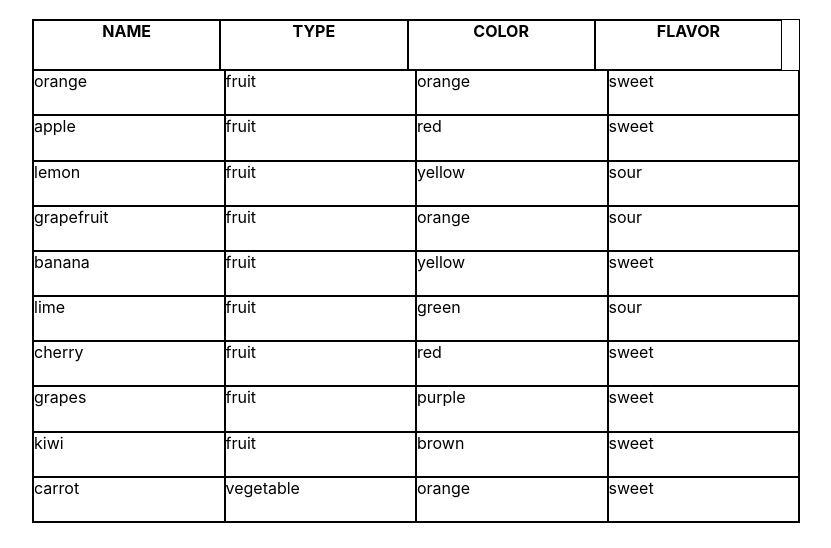
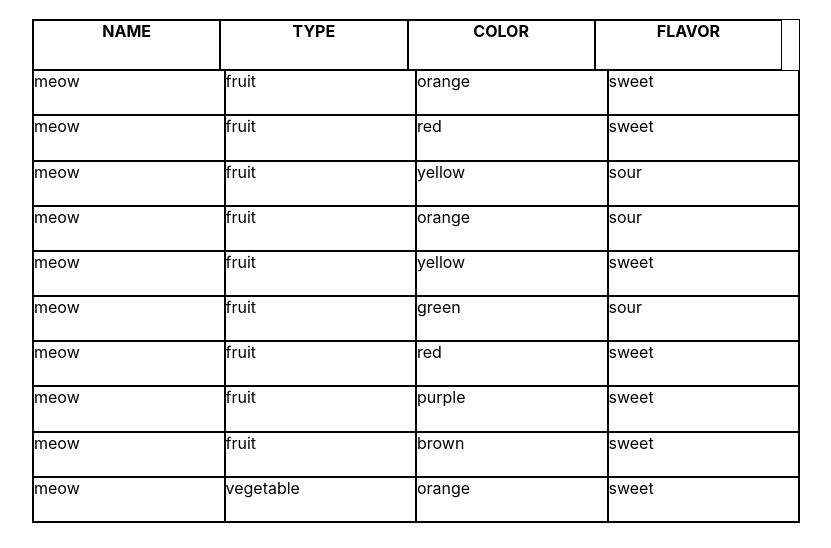
Before and after one commit to JamesStop/table-filtering-practice, a React (Create React App) app: page / in a window 1280 px wide. Shown: the part 249-797 px from the top of the page, without its empty margins (224-1055 px from the left). Built offline with nearby package versions, Linux system fonts and the light colour scheme.

Commit message:
made table rending more dynamic, set up a little provider combiner for multiple providers for the table

```diff
--- a/src/App.js
+++ b/src/App.js
@@ -2,8 +2,23 @@ import './App.css';
 import { Route, Routes } from 'react-router';
 import Table from './components/table/Table';
 import Filter from './components/filters/Filter';
-import { DataContextProvider } from './contexts/Data';
+import { PlantDataContextProvider } from './contexts/plantData';
+import { PlantData2ContextProvider } from './contexts/plantData2';
 import { useState } from 'react';
+
+
+
+const compose = (providers) =>
+  providers.reduce((Prev, Curr) => ({children}) => (
+    <Prev>
+      <Curr>{children}</Curr>
+    </Prev>
+  ))
+
+const Provider = compose([
+  PlantDataContextProvider,
+  PlantData2ContextProvider
+])
 
 function App() {
 
@@ -13,6 +28,9 @@ function App() {
     flavor: [],
   })
 
+
+
+
   return (
     <div className='main-display'>
       <nav>
@@ -20,8 +38,8 @@ function App() {
       </nav>
       <div className="table-display">
         <Routes>
-          <Route path='/' element={<DataContextProvider><Table trueFilter={trueFilter} /></DataContextProvider>} />
-          <Route path='/:id' element={<DataContextProvider><Table trueFilter={trueFilter}/></DataContextProvider>} />
+          <Route path='/' element={<Provider><Table trueFilter={trueFilter} /></Provider>} />
+          <Route path='/:id' element={<Provider><Table trueFilter={trueFilter}/></Provider>} />
         </Routes>
       </div>
     </div>
--- a/src/components/filters/Filter.js
+++ b/src/components/filters/Filter.js
@@ -14,9 +14,7 @@ function Filter({trueFilter, setTrueFilter}) {
 
     const handleSubmit = async(event) => {
         event.preventDefault();
-        console.log(trueFilter)
         setTrueFilter(newFilter)
-        console.log(trueFilter)
     }
 
     const handleChange = (event) => {
--- a/src/components/table/Table.js
+++ b/src/components/table/Table.js
@@ -1,13 +1,15 @@
 import React, {useContext, useEffect, useState} from 'react';
 import { useParams } from 'react-router';
-import { DataContext } from '../../contexts/Data';
+import { PlantDataContext } from '../../contexts/plantData';
+import { PlantData2Context } from '../../contexts/plantData2';
 import './Table.css'
+
 
 function Table({trueFilter}) {
 
     const { id } = useParams();
     // const [filter, setFilter] = useState({})
-    const data = useContext(DataContext);
+    const data = useContext(PlantData2Context);
     const [tableData, setTableData] = useState(data)
     const filterCategories = ['type', 'color', 'flavor']
 
@@ -22,42 +24,46 @@ function Table({trueFilter}) {
             <table>
                 <thead>
                     <tr className='table-headers'>
-                        <th className='header-name'>NAME</th>
-                        <th className='header-type'>TYPE</th>
-                        <th className='header-color'>COLOR</th>
-                        <th className='header-flavor'>FLAVOR</th>
+                        {Object.keys(tableData[0]).map(key => {
+                            return (
+                            <th key={key}>{key.toUpperCase()}</th>
+                            )
+                        })}
                     </tr>
                 </thead>
                 <tbody>
                     {tableData
-                        .filter(plant => {
-                            if (trueFilter.type.length > 0) {
-                                return trueFilter.type.includes(plant.type)
+                        .filter(data => {
+                            const filterSet = {}
+                            filterCategories.forEach((filter) => {
+                                if (trueFilter[filter].length > 0) {
+                                        filterSet[filter] = trueFilter[filter].includes(data[filter])
+                                } else {
+                                    filterSet[filter] = true
+                                }
+                            })
+                            let filtered = false
+                            let index = 0
+                            while (filtered == false && index < filterCategories.length) {
+                                if (!filterSet[filterCategories[index]]) {
+                                    filtered = true
+                                }
+                                index ++
+                            }
+                            if (filtered ==  true) {
+                                return false
                             } else {
-                                return plant
+                                return true
                             }
                         })
-                        .filter(plant => {
-                            if (trueFilter.color.length > 0) {
-                                return trueFilter.color.includes(plant.color)
-                            } else {
-                                return plant
-                            }
-                        })
-                        .filter(plant => {
-                            if (trueFilter.flavor.length > 0) {
-                                return trueFilter.flavor.includes(plant.flavor)
-                            } else {
-                                return plant
-                            }
-                        })
-                        .map((plant, index) => {
+                        .map((data, index) => {
                             return (
                             <tr key={index} className='table-rows'>
-                                <td>{plant.name}</td>
-                                <td>{plant.type}</td>
-                                <td>{plant.color}</td>
-                                <td>{plant.flavor}</td>
+                                {Object.keys(data).map(key => {
+                                    return (
+                                    <td key={key}>{data[key]}</td>
+                                    )
+                                })}
                             </tr>
                             )
                         })}
--- a/src/contexts/Data.js
+++ b/src/contexts/plantData.js
@@ -1,8 +1,8 @@
 import React, { createContext } from 'react';
 
-const DataContext = createContext();
+const PlantDataContext = createContext();
 
-function DataContextProvider({children}) {
+function PlantDataContextProvider({children}) {
 
 
 
@@ -100,10 +100,10 @@ function DataContextProvider({children}) {
     ]
 
     return (
-        <DataContext.Provider value={DEFAULT_DATA}>
+        <PlantDataContext.Provider value={DEFAULT_DATA}>
 			{children}
-		</DataContext.Provider>
+		</PlantDataContext.Provider>
     );
 }
 
-export { DataContext, DataContextProvider };
+export { PlantDataContext, PlantDataContextProvider };
--- /dev/null
+++ b/src/contexts/plantData2.js
@@ -0,0 +1,109 @@
+import React, { createContext } from 'react';
+
+const PlantData2Context = createContext();
+
+function PlantData2ContextProvider({children}) {
+
+
+
+    const DEFAULT_DATA = [
+        {
+            name: 'meow',
+            type: 'fruit',
+            color: 'orange',
+            flavor: 'sweet'
+        },
+        {
+            name: 'meow',
+            type: 'fruit',
+            color: 'red',
+            flavor: 'sweet'
+        },
+        {
+            name: 'meow',
+            type: 'fruit',
+            color: 'yellow',
+            flavor: 'sour'
+        },
+        {
+            name: 'meow',
+            type: 'fruit',
+            color: 'orange',
+            flavor: 'sour'
+        },
+        {
+            name: 'meow',
+            type: 'fruit',
+            color: 'yellow',
+            flavor: 'sweet'
+        },
+        {
+            name: 'meow',
+            type: 'fruit',
+            color: 'green',
+            flavor: 'sour'
+        },
+        {
+            name: 'meow',
+            type: 'fruit',
+            color: 'red',
+            flavor: 'sweet'
+        },
+        {
+            name: 'meow',
+            type: 'fruit',
+            color: 'purple',
+            flavor: 'sweet'
+        },
+        {
+            name: 'meow',
+            type: 'fruit',
+            color: 'brown',
+            flavor: 'sweet'
+        },
+        {
+            name: 'meow',
+            type: 'vegetable',
+            color: 'orange',
+            flavor: 'sweet'
+        },
+        {
+            name: 'meow',
+            type: 'vegetable',
+            color: 'green',
+            flavor: 'bitter'
+        },
+        {
+            name: 'meow',
+            type: 'vegetable',
+            color: 'yellow',
+            flavor: 'sweet'
+        },
+        {
+            name: 'meow',
+            type: 'vegetable',
+            color: 'red',
+            flavor: 'sweet'
+        },
+        {
+            name: 'meow',
+            type: 'vegetable',
+            color: 'green',
+            flavor: 'bitter'
+        },
+        {
+            name: 'meow',
+            type: 'vegetable',
+            color: 'red',
+            flavor: 'spicy'
+        },
+    ]
+
+    return (
+        <PlantData2Context.Provider value={DEFAULT_DATA}>
+			{children}
+		</PlantData2Context.Provider>
+    );
+}
+
+export { PlantData2Context, PlantData2ContextProvider };
```
